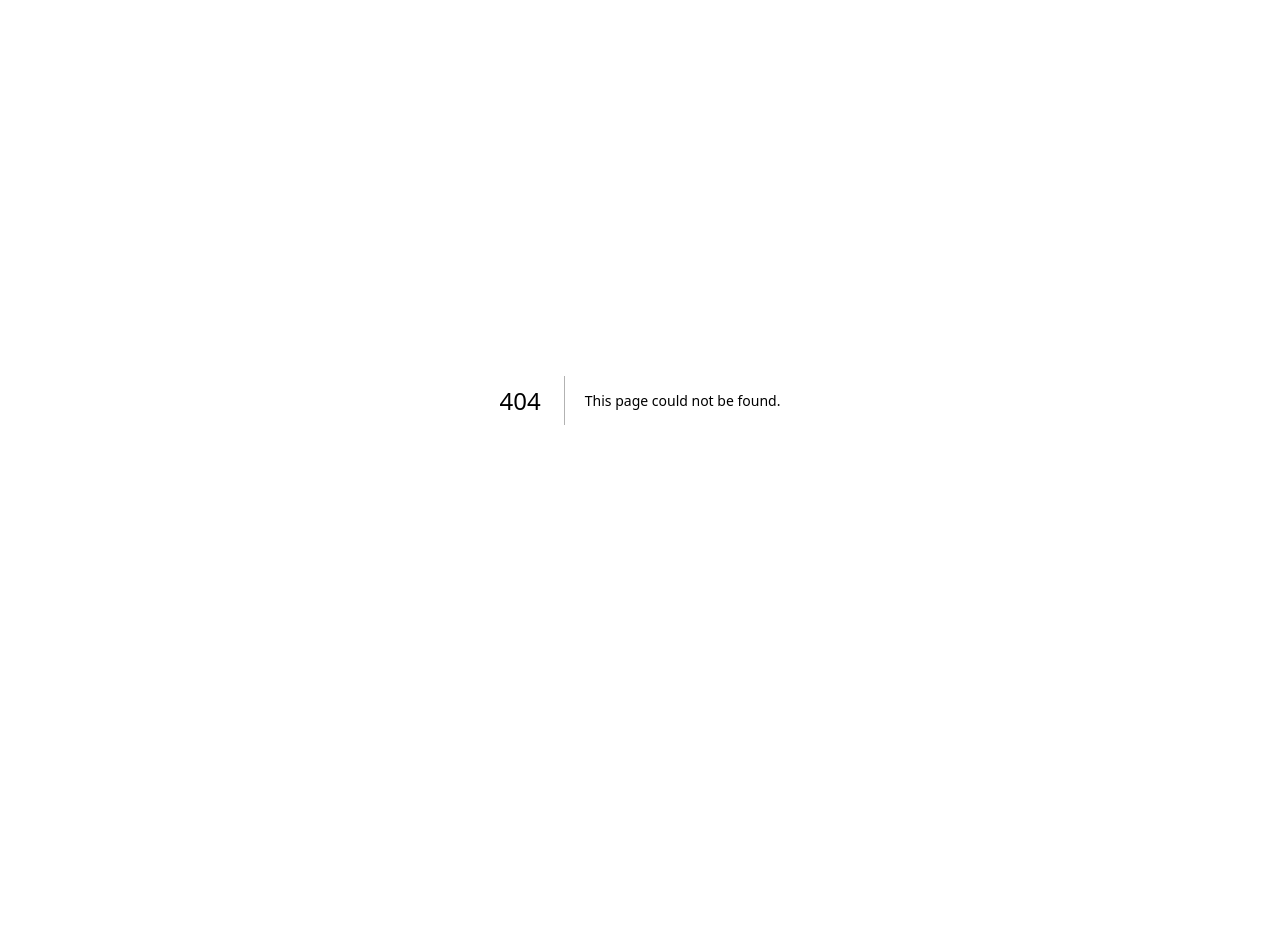
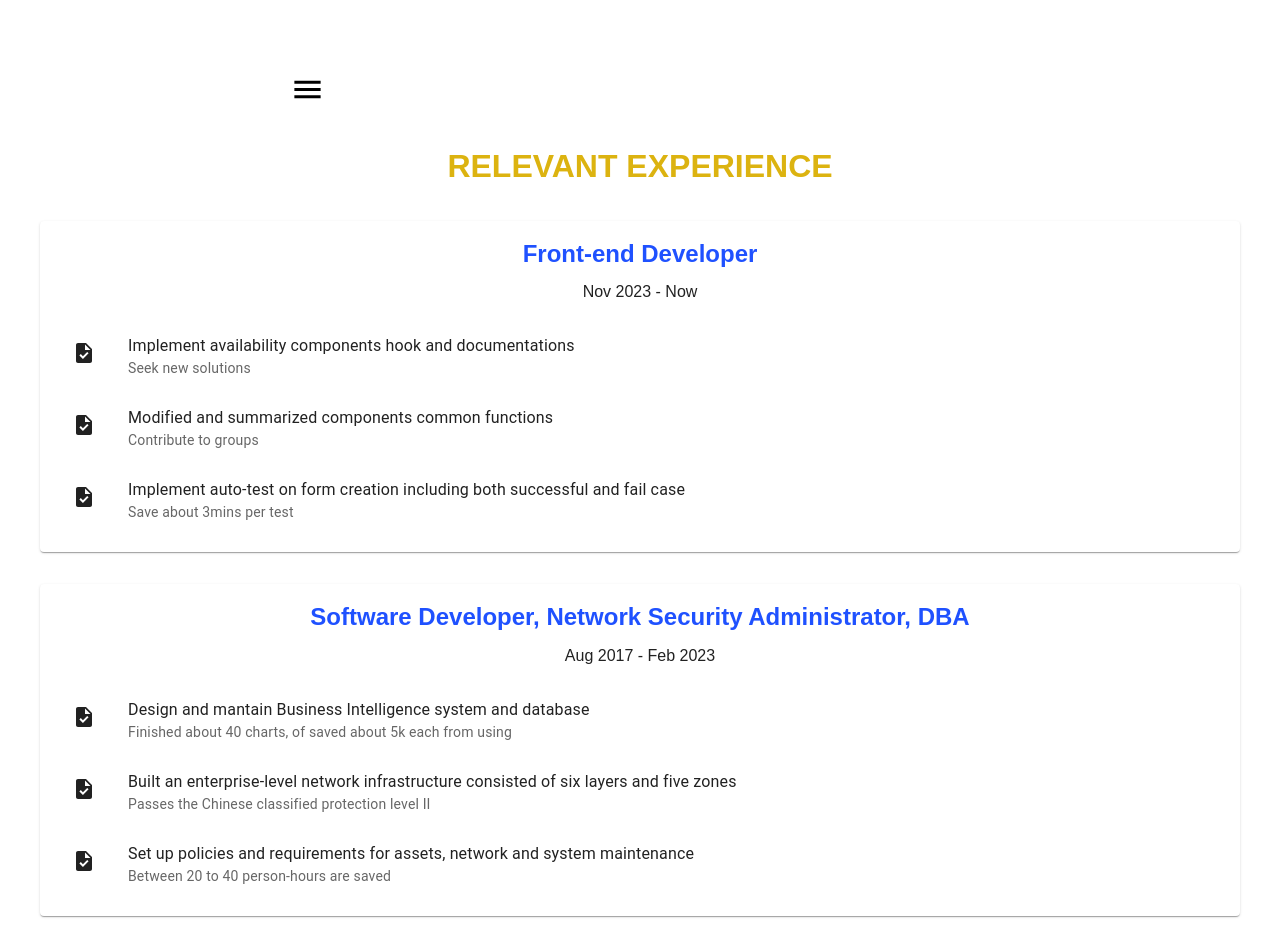
Before and after one commit to DongningLi/DongningLi.github.io, a Next.js app: page /Experience in a window 1280 px wide. Before the commit this address had no page. Before the commit the page ends 800 px from the top, so only its background shows below. Built offline with nearby package versions, Linux system fonts and the light colour scheme.

Commit message:
RELEVANT EXPERIENCE

```diff
--- /dev/null
+++ b/app/Experience/page.tsx
@@ -0,0 +1,67 @@
+import Box from '@mui/material/Box'
+import Paper from '@mui/material/Paper'
+import Grid from '@mui/material/Grid'
+import TaskIcon from '@mui/icons-material/Task'
+import ListItem from '@mui/material/ListItem'
+import ListItemText from '@mui/material/ListItemText'
+import ListItemAvatar from '@mui/material/ListItemAvatar'
+
+import { experience } from '@/data/profiles'
+import uniqid from 'uniqid'
+import Spacer from '../components/Spacer'
+import Navbar from '../components/Navbar'
+
+import '@/styles/index.css'
+import '@/styles/App.css'
+import '@/styles/Navbar.css'
+import '@/styles/Experience.css'
+
+function Experience() {
+  return (
+    <div id="top" className="app">
+      {Spacer(2)}
+      <Navbar />
+      <h2 className="section__title">Relevant Experience</h2>
+
+      <div className="experience">
+        {experience.map((item) => (
+          <Box sx={{ flexGrow: 1, overflow: 'hidden', px: 5 }}>
+            <Paper
+              sx={{
+                my: 2,
+                mx: 'auto',
+                p: 2,
+              }}
+            >
+              <Grid container>
+                <Grid item xs>
+                  <h3 className="experienceTitle" key={uniqid()}>
+                    {item.position}
+                  </h3>
+                  <span className="experiencePeriod" key={uniqid()}>
+                    {item.period}
+                  </span>
+
+                  {item.Tasks.map((itemTask) => (
+                    <ListItem>
+                      <ListItemAvatar>
+                        <TaskIcon />
+                      </ListItemAvatar>
+                      <ListItemText
+                        className="experienceTask"
+                        primary={itemTask.task}
+                        secondary={itemTask.result}
+                      />
+                    </ListItem>
+                  ))}
+                </Grid>
+              </Grid>
+            </Paper>
+          </Box>
+        ))}
+      </div>
+    </div>
+  )
+}
+
+export default Experience
--- a/app/ProjectDetail/page.tsx
+++ b/app/ProjectDetail/page.tsx
@@ -5,9 +5,9 @@ import Image from 'next/image'
 import Modal from 'react-modal'
 import { useSearchParams } from 'next/navigation'
 import { projects } from '@/data/profiles'
-import '@/styles/ProjectDetail.css'
 import { useRouter } from 'next/navigation'
 import ArrowBackIcon from '@mui/icons-material/ArrowBack'
+import '@/styles/ProjectDetail.css'
 
 interface projectType {
   thumbnail: string
--- a/app/Projects/page.tsx
+++ b/app/Projects/page.tsx
@@ -13,8 +13,9 @@ const Projects = () => {
 
   return (
     <div id="top" className="app">
+      {Spacer(2)}
       <Navbar />
-      {Spacer(1)}
+
       <h2 className="section__title">My Projects</h2>
       <div className="projects__grid">
         {projects.map((project) => (
--- a/app/components/Contact.tsx
+++ b/app/components/Contact.tsx
@@ -15,7 +15,7 @@ const Contact = () => {
 
       <div className="about__contact center">
         <a href={`mailto:${contact.email}`} target="_blank" rel="noreferrer">
-          <EmailIcon />
+          <EmailIcon fontSize="large" />
         </a>
 
         {social && (
@@ -28,7 +28,7 @@ const Contact = () => {
                 aria-label="github"
                 className="link link--icon"
               >
-                <GitHubIcon />
+                <GitHubIcon fontSize="large" />
               </a>
             )}
 
@@ -40,7 +40,7 @@ const Contact = () => {
                 aria-label="linkedin"
                 className="link link--icon"
               >
-                <LinkedInIcon />
+                <LinkedInIcon fontSize="large" />
               </a>
             )}
           </>
--- a/app/components/Navbar.tsx
+++ b/app/components/Navbar.tsx
@@ -4,14 +4,12 @@ import { useRouter } from 'next/navigation'
 import MenuIcon from '@mui/icons-material/Menu'
 import CloseIcon from '@mui/icons-material/Close'
 
-import { about, projects, skills, contact } from '@/data/profiles'
+import { projects, experience } from '@/data/profiles'
 
 const Navbar = () => {
   const [showNavList, setShowNavList] = useState(false)
   const [scrolled, setScrolled] = useState(false)
   const router = useRouter()
-
-  const { name } = about
 
   const toggleNavList = () => {
     if (showNavList) {
@@ -55,6 +53,17 @@ const Navbar = () => {
               <strong>Projects</strong>
             </li>
           )}
+
+          {experience.length && (
+            <li
+              className="nav__list-item"
+              onClick={() => {
+                router.push('/Experience')
+              }}
+            >
+              <strong>Exprience</strong>
+            </li>
+          )}
         </ul>
 
         <button
@@ -63,7 +72,7 @@ const Navbar = () => {
           className="btn btn--icon nav__button .nav.shadow"
           aria-label="toggle navigation"
         >
-          {showNavList ? <CloseIcon /> : <MenuIcon />}
+          {showNavList ? <CloseIcon /> : <MenuIcon fontSize="large" />}
         </button>
       </div>
     </nav>
--- a/data/profiles.tsx
+++ b/data/profiles.tsx
@@ -1,64 +1,105 @@
 const about = {
-  // all the properties are optional - can be left empty or deleted
-  // each element in the description array is a paragraph
-  name: "Dongning Li",
-  university: "University of Melbourne",
-  course: "Master of IT",
-  description: ["What sounds crazy sounds reasonable."],
-  resume: "https://example.com",
+  name: 'Dongning Li',
+  university: 'University of Melbourne',
+  course: 'Master of IT',
+  description: [
+    {
+      position: 'Master of IT',
+      period: 'Feb 2023 - Now',
+      Tasks: [
+        'Projects for AI process in python with agile: algorithms implementation, software project',
+      ],
+    },
+  ],
   social: {
-    linkedin: "https://www.linkedin.com/in/dongningli/",
-    github: "https://github.com/DongningLi",
+    linkedin: 'https://www.linkedin.com/in/dongningli/',
+    github: 'https://github.com/DongningLi',
   },
-};
+}
 
 const projects = [
   {
-    thumbnail: "portfolio.png",
-    name: "Portfolio",
-    description: ["Portfolio based on Nextjs."],
-    stack: ["Next.js", "React", "CSS"],
-    sourceCode: "https://github.com/DongningLi/personal-webpage",
+    thumbnail: 'portfolio.png',
+    name: 'Portfolio',
+    description: ['Portfolio based on Nextjs.'],
+    stack: ['Next.js', 'React', 'CSS'],
+    sourceCode: 'https://github.com/DongningLi/personal-webpage',
   },
   {
-    thumbnail: "vr1family-screenshot.png",
-    name: "VR1Family",
+    thumbnail: 'vr1family-screenshot.png',
+    name: 'VR1Family',
     description: [
-      "Collaborate with classmates from SWE90016. VR1Family information system (for SPM assignment)",
+      'Collaborate with classmates from SWE90016. VR1Family information system (for SPM assignment)',
     ],
-    stack: ["Python", "Agile", "Django"],
-    sourceCode: "https://github.com/DongningLi/vr1family-django",
+    stack: ['Python', 'Agile', 'Django'],
+    sourceCode: 'https://github.com/DongningLi/vr1family-django',
   },
   {
-    thumbnail: "",
-    name: "Management System",
-    description: ["Bachelor graduation system based on SSH2."],
-    stack: ["SSH2", "javascript", "Database management"],
-    sourceCode: "https://github.com/DongningLi/bachelorGraduation/tree/master",
+    thumbnail: '',
+    name: 'Management System',
+    description: ['Bachelor graduation system based on SSH2.'],
+    stack: ['SSH2', 'javascript', 'Database management'],
+    sourceCode: 'https://github.com/DongningLi/bachelorGraduation/tree/master',
   },
-];
+]
 
 const skills = [
-  "Next.js",
-  "HTML",
-  "CSS",
-  "JavaScript",
-  "React",
-  "PHP",
-  "SASS",
-  "Material UI",
-  "Database",
-  "Database Managment",
-  "Git",
-  "Auto Test",
-  "Cyber Security",
-  "Network Framework",
-  "BI System Build and Maintanance",
-  "Project Management",
-];
+  'Next.js',
+  'HTML',
+  'CSS',
+  'JavaScript',
+  'Firebase',
+  'PHP',
+  'SASS',
+  'Material UI',
+  'Database',
+  'Git',
+  'Cyber Security',
+  'BI System',
+  'Project Management',
+]
 
 const contact = {
-  email: "et123.woo@gmail.com",
-};
+  email: 'et123.woo@gmail.com',
+}
 
-export { about, projects, skills, contact };
+const experience = [
+  {
+    position: 'Front-end Developer',
+    period: 'Nov 2023 - Now',
+    Tasks: [
+      {
+        task: 'Implement availability components hook and documentations',
+        result: 'Seek new solutions',
+      },
+      {
+        task: 'Modified and summarized components common functions',
+        result: 'Contribute to groups',
+      },
+      {
+        task: 'Implement auto-test on form creation including both successful and fail case',
+        result: 'Save about 3mins per test',
+      },
+    ],
+  },
+  {
+    position: 'Software Developer, Network Security Administrator, DBA',
+    period: 'Aug 2017 - Feb 2023',
+    Tasks: [
+      {
+        task: 'Design and mantain Business Intelligence system and database',
+        result: 'Finished about 40 charts, of saved about 5k each from using',
+      },
+      {
+        task: 'Built an enterprise-level network infrastructure consisted of six layers and five zones',
+        result: 'Passes the Chinese classified protection level II',
+      },
+      {
+        task: 'Set up policies and requirements for assets, network and system maintenance',
+        result: 'Between 20 to 40 person-hours are saved',
+      },
+    ],
+  },
+]
+
+export { about, projects, skills, contact, experience }
--- /dev/null
+++ b/styles/Experience.css
@@ -0,0 +1,20 @@
+.experienceTitle {
+
+    text-align: center;
+    display: flex;
+    flex-direction: column;
+    color: rgb(31, 81, 255);
+}
+
+.experiencePeriod {
+    margin-top: 10px;
+    margin-bottom: 1rem;
+    text-align: center;
+    display: flex;
+    flex-direction: column;
+}
+
+.experienceTask-item {
+    margin-bottom: 5px;
+    text-align: center;
+}
--- a/styles/Navbar.css
+++ b/styles/Navbar.css
@@ -2,7 +2,7 @@
   height: var(--navbar-height);
   justify-content: center;
   position: sticky;
-  top: 0;
+  top: 1rem;
   z-index: 2;
 }
 
@@ -20,7 +20,7 @@
   display: flex;
 }
 .nav__list-item {
-  margin-right: 1.5rem;
+  font-size: medium;
 }
 
 .nav__list-item:hover {
--- a/styles/index.css
+++ b/styles/index.css
@@ -40,6 +40,7 @@ h1 {
 }
 
 h2 {
+  margin-top: 1rem;
   font-size: 2rem;
 }
 
```
Also changed, not shown: app/components/About.tsx (+3 -13 lines).
